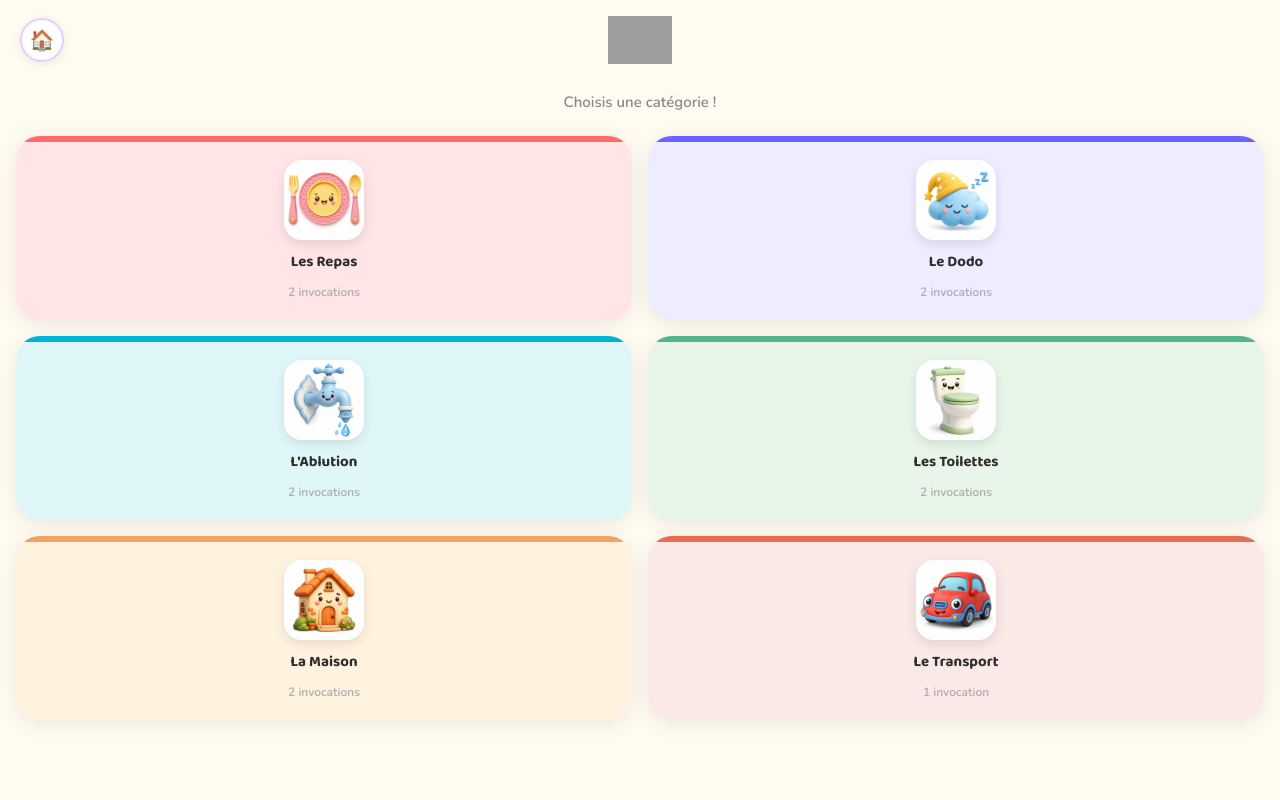
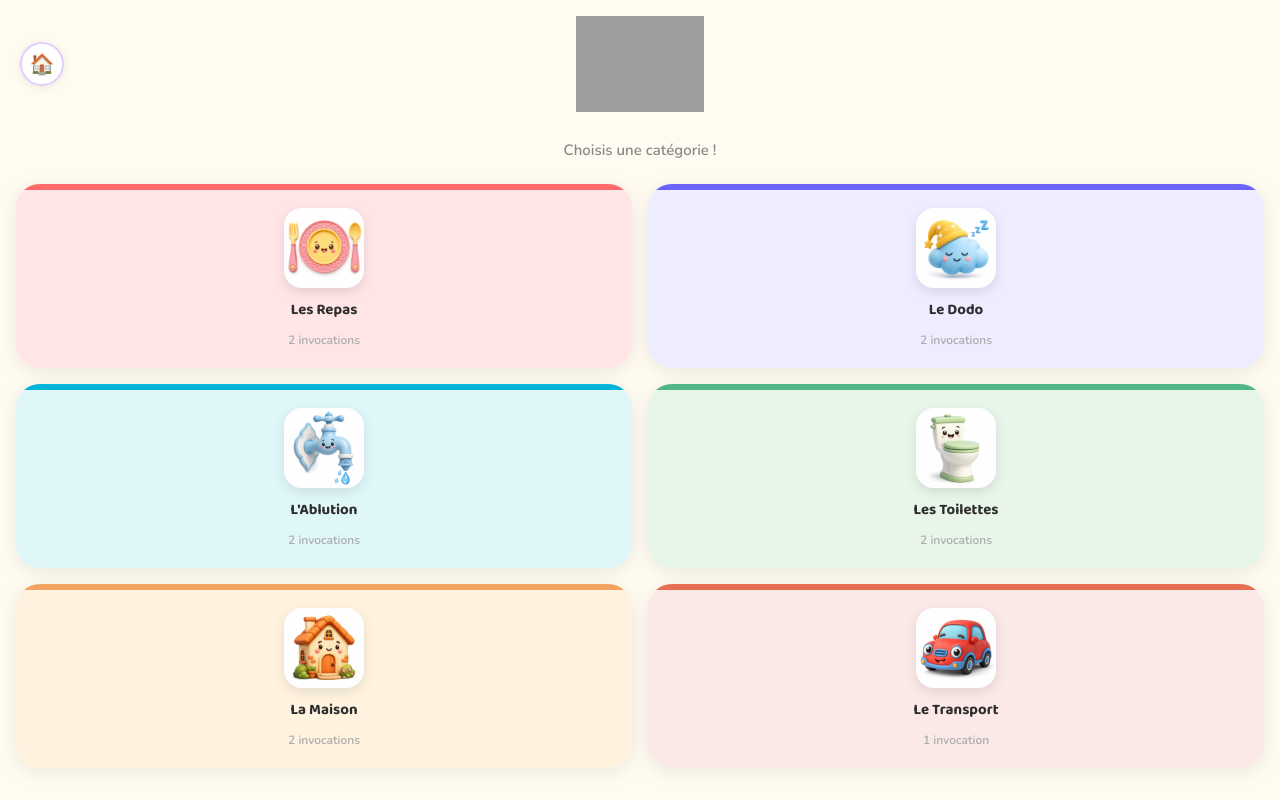
Before and after one commit to deen-tag/Deentag, a plain HTML site: page kids.html in a window 1280 px wide. Drawn offline with nearby package versions, Linux system fonts and the light colour scheme; grey boxes are pictures that could not be loaded.

Commit message:
Update kids.css

```diff
--- a/css/kids.css
+++ b/css/kids.css
@@ -69,7 +69,7 @@ body {
 }
 
 .kids-topbar-logo {
-  height: 48px;
+  height: 96px;
   width: auto;
   display: block;
 }
```
